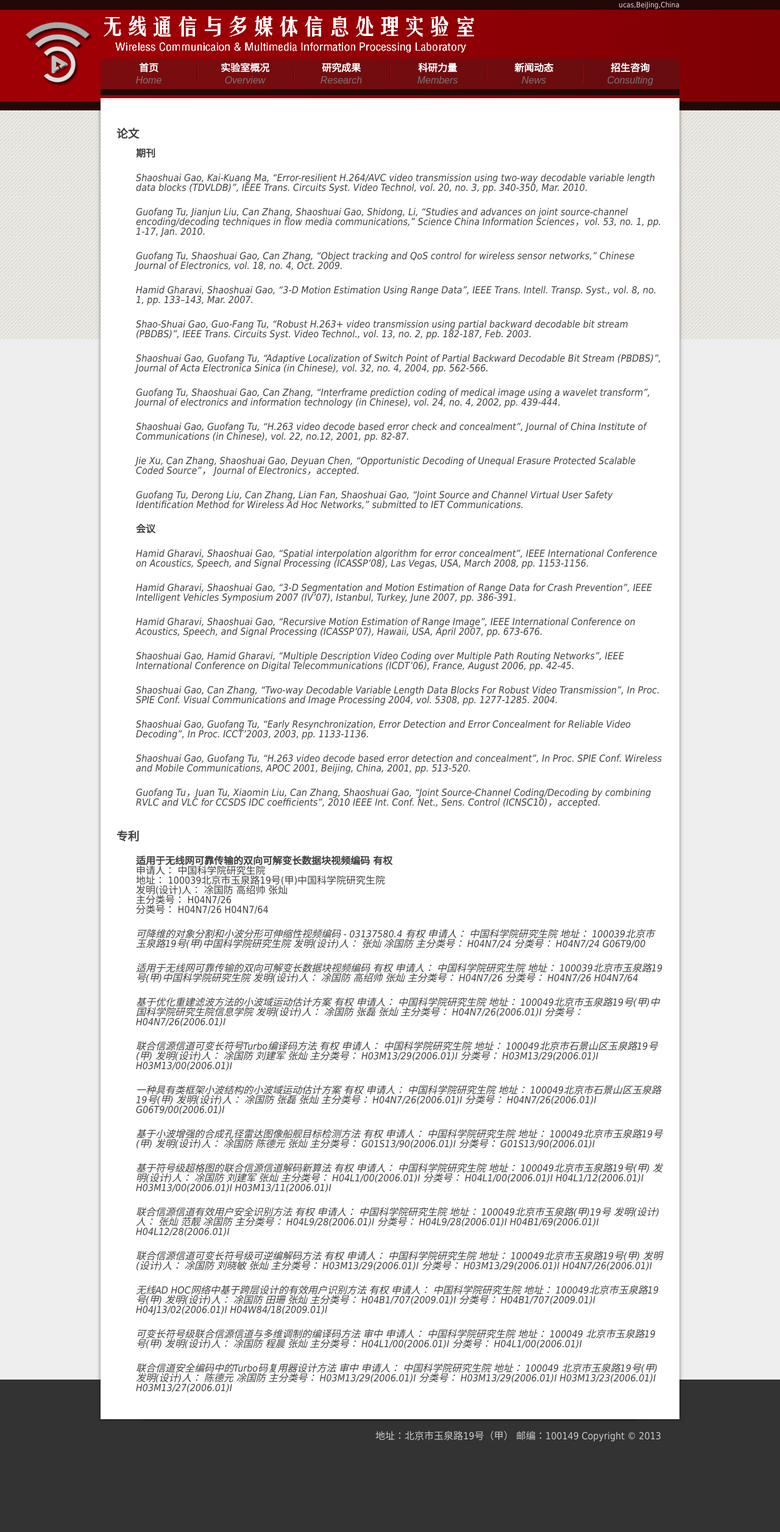
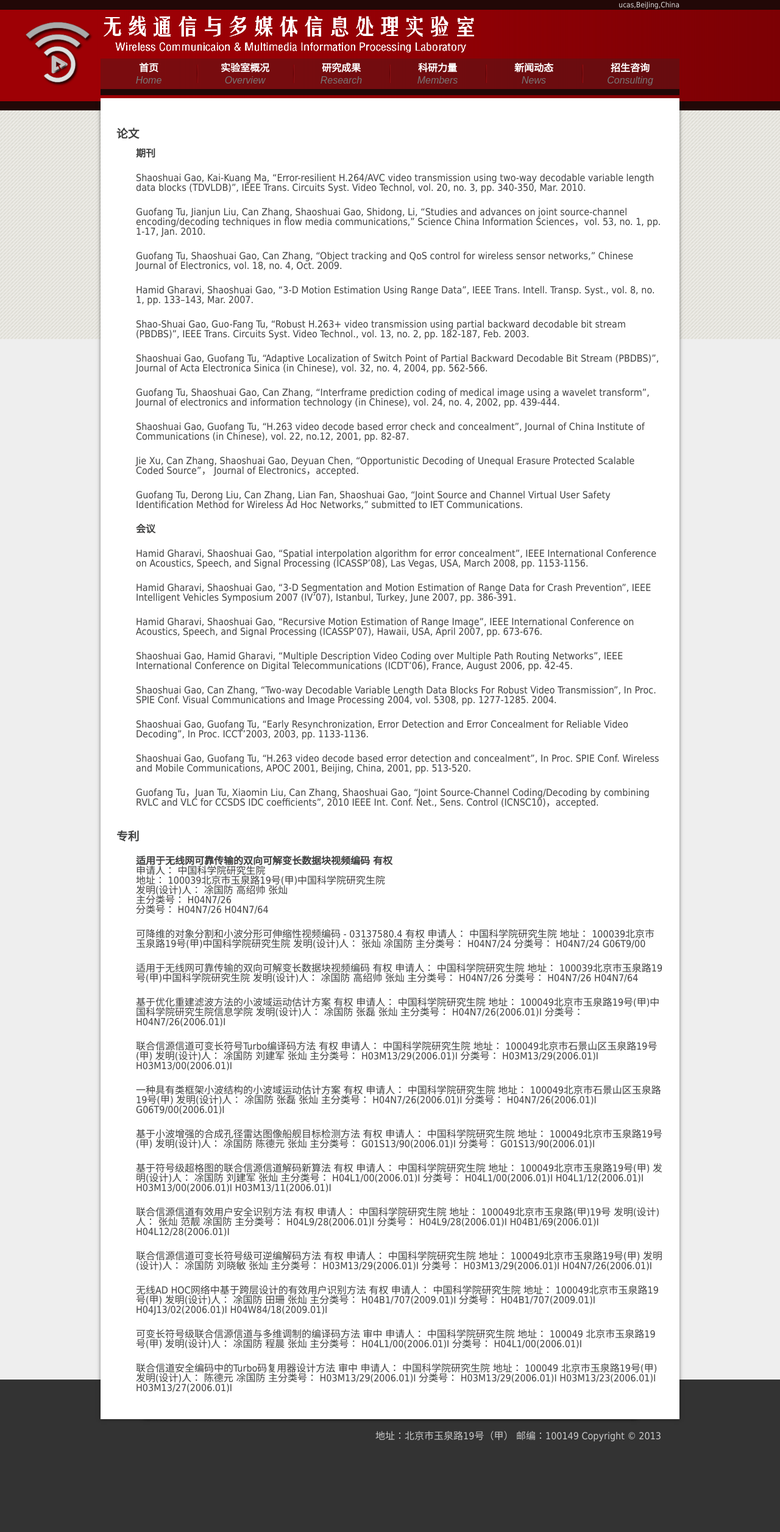
Before and after one commit to ucase/ucase.github.io, a Jekyll site: the page built from research.html, in a window 1280 px wide. Shown: the whole page at 61% size. Built offline with Jekyll 4.4.1, drawn with Linux system fonts in a browser that asks for light colours; comment, search, counter and statistics services are not loaded.

Commit message:
remove research italic

```diff
--- a/css/style.css
+++ b/css/style.css
@@ -68,7 +68,7 @@ input, select, textarea { font-family:Tahoma, Geneva, sans-serif; font-size:1em;
 
 
 /**/
-.researchlist { margin:1.5em 0; font-style:italic}
+.researchlist { margin:1.5em 0;}
 .people {clear:both; min-height:150px; margin-bottom:25px}
 
 
```
